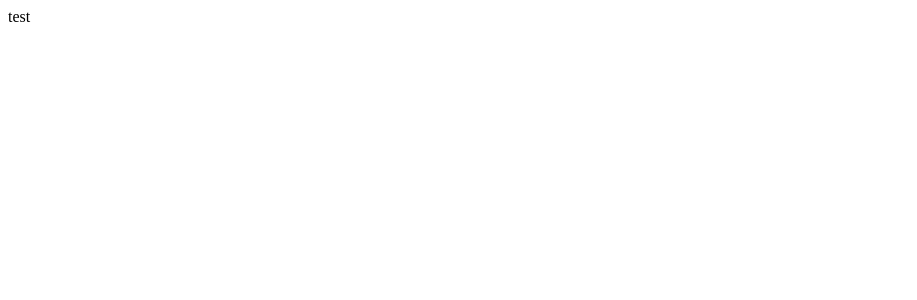
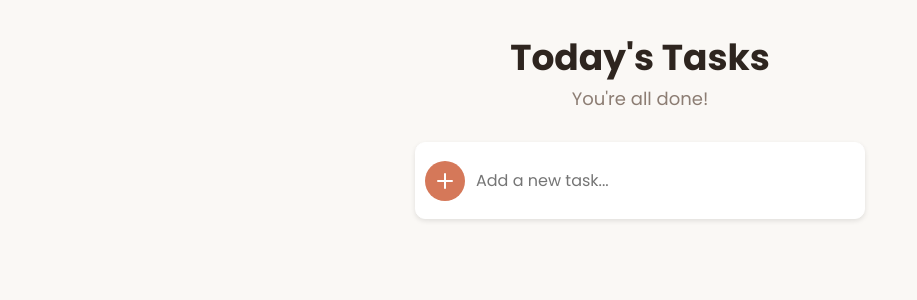
Before and after one commit to RTHILAA/TASK-LIST, a React (Create React App) app: page / in a window 1280 px wide. Shown: the top 300 px of the page, without its empty margins (0-917 px from the left). Built offline with nearby package versions, Linux system fonts and the light colour scheme.

Commit message:
Update App.js

```diff
--- a/src/App.js
+++ b/src/App.js
@@ -1,7 +1,22 @@
 import React from 'react'
+import './App.css'
+import { Plus } from 'lucide-react';
 
 export default function App() {
   return (
-    <div>test</div>
+    <div className="App">
+    <div className="title">
+      <h1>Today's Tasks</h1>
+      <p>You're all done!</p>
+    </div>
+    <div className="task">
+     <form method='post' className='form'>
+     <input type="text" placeholder='Add a new task...' required/>
+     <button type="submit" className="btn-submit">
+      <Plus size={24} />
+    </button>
+     </form>
+    </div>
+</div>
   )
 }
```
